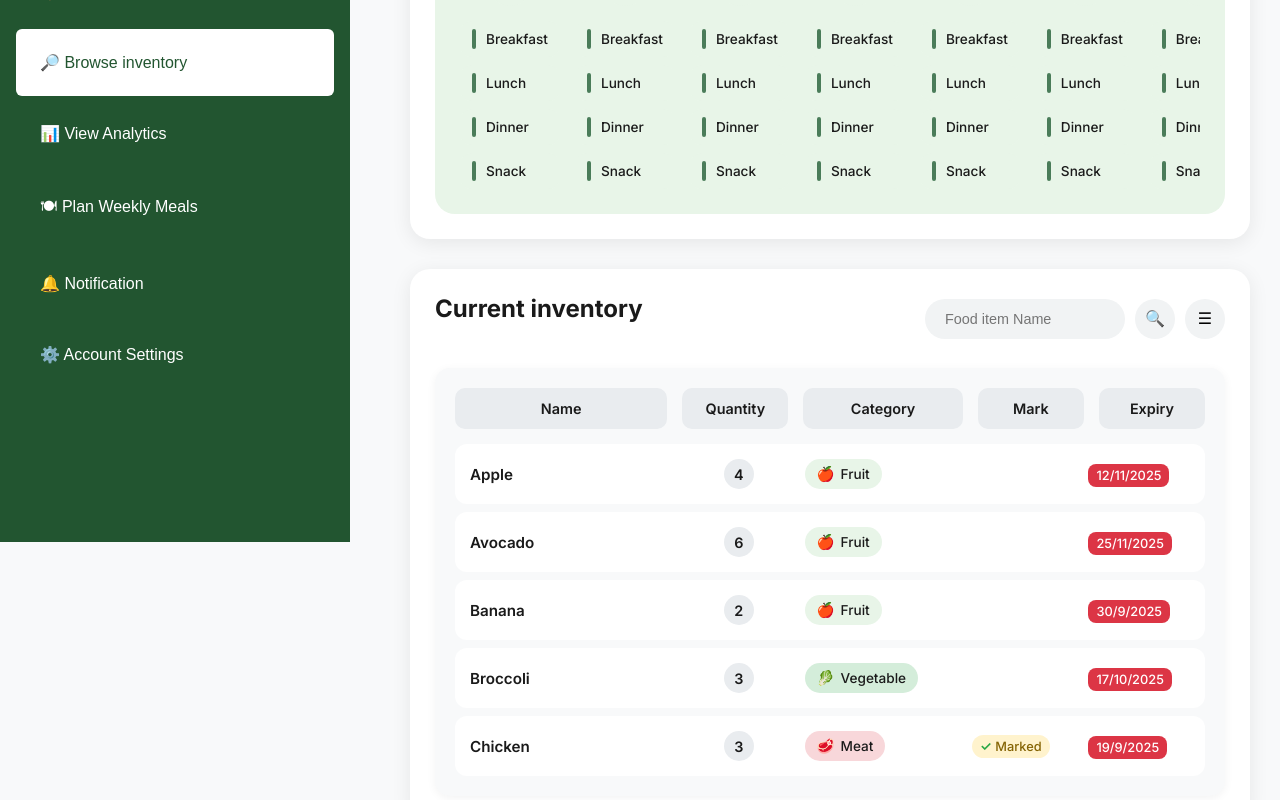
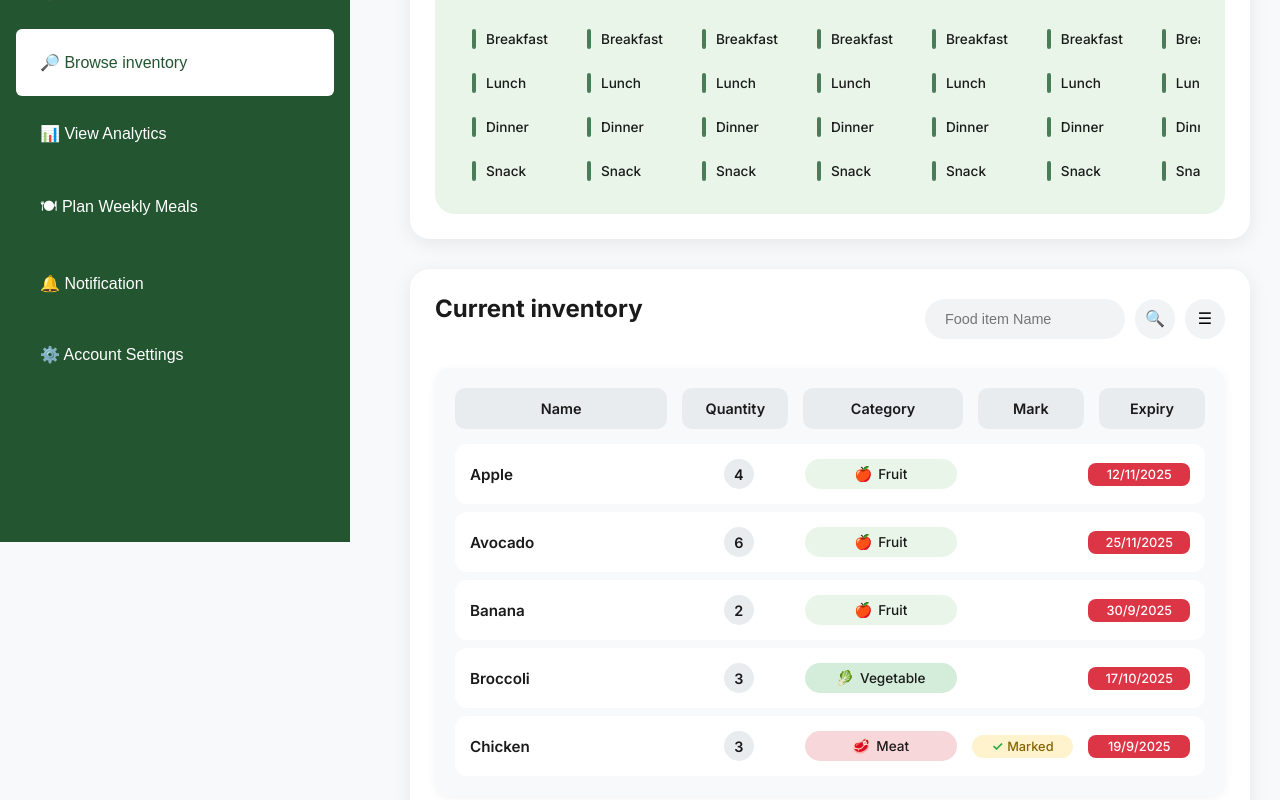
Before and after one commit to Jun20220703/bit216as, an Angular app: page /planWeeklyMeal in a window 1280 px wide. Shown: the part 258-1058 px from the top of the page. Built offline with nearby package versions, Linux system fonts and the light colour scheme.

Commit message:
Update planWeeklyMeal.component.css

```diff
--- a/src/app/components/planWeeklyMeal/planWeeklyMeal.component.css
+++ b/src/app/components/planWeeklyMeal/planWeeklyMeal.component.css
@@ -304,9 +304,28 @@
   margin: 0 auto;
 }
 
+.item-category {
+  display: flex;
+  justify-content: center;
+  align-items: center;
+}
+
+.item-mark {
+  display: flex;
+  justify-content: center;
+  align-items: center;
+}
+
+.item-expiry {
+  display: flex;
+  justify-content: center;
+  align-items: center;
+}
+
 .category-badge {
   display: inline-flex;
   align-items: center;
+  justify-content: center;
   gap: 6px;
   background: #e8f5e8;
   color: #1a1a1a;
@@ -314,6 +333,7 @@
   border-radius: 15px;
   font-size: 0.85rem;
   font-weight: 500;
+  width: 100%;
 }
 
 .category-icon {
@@ -343,6 +363,7 @@
 .marked-badge {
   display: inline-flex;
   align-items: center;
+  justify-content: center;
   gap: 4px;
   background: #fff3cd;
   color: #856404;
@@ -350,6 +371,7 @@
   border-radius: 12px;
   font-size: 0.8rem;
   font-weight: 500;
+  width: 100%;
 }
 
 .checkmark {
@@ -365,6 +387,8 @@
   font-size: 0.8rem;
   font-weight: 500;
   text-align: center;
+  display: inline-block;
+  width: 100%;
 }
 
 /* Responsive Design */
```
